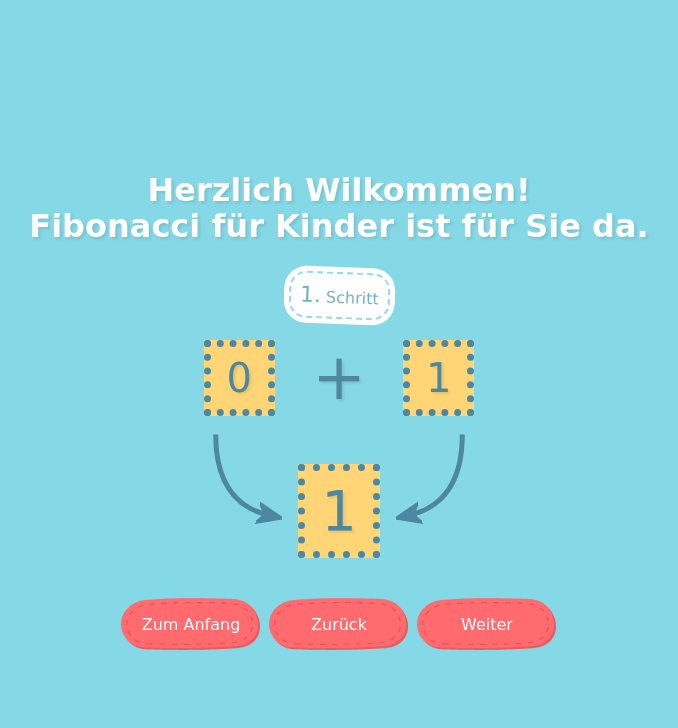
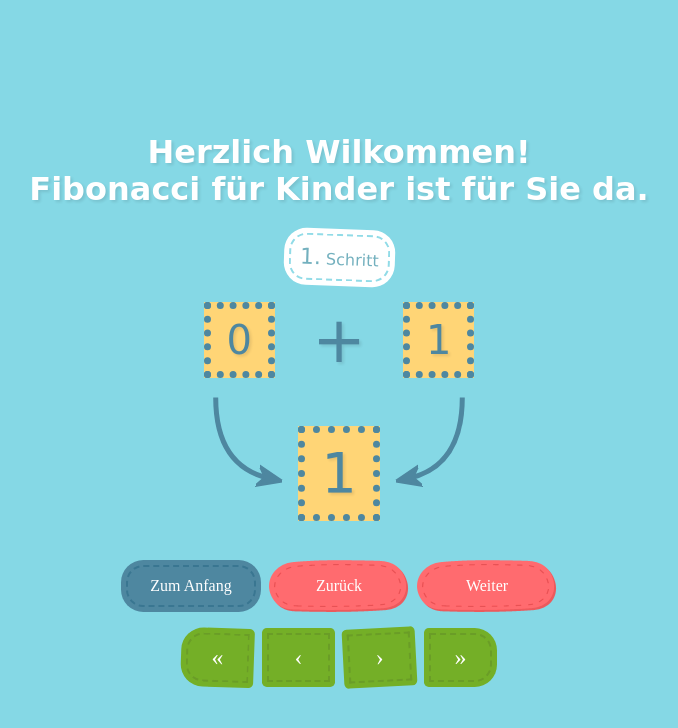
Before and after one commit to relnofollow/fibonacci-fuer-kinder, a website with bundled scripts: page index.html in a window 1280 px wide. Both pictures are taken after a click on the button "Zurück". Shown: the whole page, without its empty margins (301-979 px from the left). Built offline with nearby package versions, Linux system fonts and the light colour scheme; a web font is replaced by a local one.

Commit message:
Prepare radio buttons panel

```diff
--- /dev/null
+++ b/css/buttons.css
@@ -0,0 +1,61 @@
+button {
+    border: 0 none;
+    cursor: pointer;
+    display: block;
+    width: 140px;
+    height: 52px;
+    font-family: 'McLaren', cursive;
+    font-size: 16px;
+    color: #fff;
+    text-align: center;
+}
+
+button:hover {
+    opacity: 0.8;
+}
+
+.btn-dashed {
+    background-color: #4e87a0;
+    outline: 2px dashed #397691;
+    outline-offset: -7px;
+    padding: 1rem 1rem;
+    border-radius: 1.4rem;
+}
+
+.btn-red {
+    background: url(../images/bg_red-btn.png) no-repeat;
+}
+
+.btn-radio {
+    width: 73px;
+    height: 59px;
+    font-size: 24px;
+    outline: 2px dashed #6a9d27;
+    background-color: #74af27;
+}
+
+.btn-radio:not(:first-child):not(:last-child) {
+    border-radius: 0.3rem;
+}
+
+.btn-radio:first-child {
+    border-top-right-radius: 0.3rem;
+    border-bottom-right-radius: 0.3rem;
+    rotate: 2deg;
+}
+
+.btn-radio:nth-child(3) {
+    rotate: -3deg;
+}
+
+.btn-radio:last-child {
+    border-top-left-radius: 0.3rem;
+    border-bottom-left-radius: 0.3rem;
+}
+
+.btn-stop {
+    width: 94px;
+    height: 59px;
+    outline: 2px dashed #e95558;
+    background-color: #ff6b6f;
+}
--- a/css/style.css
+++ b/css/style.css
@@ -1,3 +1,5 @@
+@import url(buttons.css);
+
 * {
     box-sizing: border-box;
 }
@@ -23,32 +25,23 @@ h3 {
     font-family: 'McLaren', cursive;
 }
 
-/* TODO: structure by files */
-.btn {
-    border: 0 none;
-    cursor: pointer;
-    display: block;
-    width: 140px;
-    height: 52px;
-    font-family: 'McLaren', cursive;
-    font-size: 16px;
-    line-height: 52px;
+h1 {
     text-align: center;
 }
 
-.btn-red {
+.text-white {
     color: #fff;
-    background: url(../images/bg_red-btn.png) no-repeat;
+    text-shadow: 2px 2px 3px rgb(22 22 23 / 11%);
 }
 
-.btn-red:hover {
-    opacity: 0.8;
-}
-
-.panel-actions {
+.panel-step-btns {
     display: flex;
     align-items: center;
     justify-content: center;
+}
+
+.panel-step-btns > button:not(:last-child) {
+    margin-right: 0.5rem;
 }
 
 .panel-step {
@@ -285,6 +278,11 @@ h3 {
 
 .fib-hidden {
     opacity: 0;
+    pointer-events: none;
+}
+
+.fib-display-none {
+    display: none;
 }
 
 .fib-sign {
@@ -294,19 +292,9 @@ h3 {
 
 .panel-actions {
     transition: opacity 0.25s;
-}
-
-.panel-actions > .btn:not(:last-child) {
-    margin-right: 0.5rem;
-}
-
-h1 {
-    text-align: center;
-}
-
-.text-white {
-    color: #fff;
-    text-shadow: 2px 2px 3px rgb(22 22 23 / 11%);
+    display: flex;
+    flex-direction: column;
+    align-items: center;
 }
 
 .fib-num,
@@ -315,3 +303,20 @@ h1 {
     color: #4e87a0;
     text-shadow: 2px 2px 3px rgb(22 22 23 / 11%);
 }
+
+.radio-btns {
+    display: flex;
+    border-radius: 1.4rem;
+}
+
+.radio-btns > *:not(:last-child) {
+    margin-right: 0.5rem;
+}
+
+.panel-radio-btns {
+    margin-top: 1rem;
+}
+
+.panel-stop {
+    position: absolute;
+}
--- a/index.html
+++ b/index.html
@@ -42,7 +42,13 @@
                 </div>
 
                 <div class="panel-actions">
-                    <button type="button" class="btn btn-red fib-reset">
+                    <div class="panel-stop fib-display-none">
+                        <button type="button" class="btn-dashed btn-stop">
+                            Stop
+                        </button>
+                    </div>
+                    <div class="panel-step-btns">
+                        <button type="button" class="btn-dashed fib-reset">
                             Zum Anfang
                         </button>
                         <button type="button" class="btn btn-red fib-prev">
@@ -52,6 +58,39 @@
                             Weiter
                         </button>
                     </div>
+                    <div class="panel-radio-btns">
+                        <div class="radio-btns">
+                            <button
+                                type="button"
+                                class="btn-dashed btn-radio btn-back-extra"
+                                title="Zurück am schnellsten!"
+                            >
+                                «
+                            </button>
+                            <button
+                                type="button"
+                                class="btn-dashed btn-radio btn-back"
+                                title="Zurück schneller!"
+                            >
+                                ‹
+                            </button>
+                            <button
+                                type="button"
+                                class="btn-dashed btn-radio btn-ff"
+                                title="Weiter schneller!"
+                            >
+                                ›
+                            </button>
+                            <button
+                                type="button"
+                                class="btn-dashed btn-radio btn-ff-extra"
+                                title="Weiter am schnellsten!"
+                            >
+                                »
+                            </button>
+                        </div>
+                    </div>
+                </div>
             </div>
         </main>
         <script src="js/index.js" type="module"></script>
--- a/js/index.js
+++ b/js/index.js
@@ -17,10 +17,18 @@ import { FibCanvas } from './FibCanvas.js';
 })();
 
 function blockActionPanelWhileInProgress(promise) {
-    const actionsPanelDomElement = document.querySelector('.panel-actions');
-    actionsPanelDomElement.style.opacity = 0;
+    const btnStop = document.querySelector('.panel-stop');
+    const actionPanelDomElements = document.querySelectorAll(
+        '.panel-step-btns, .panel-radio-btns'
+    );
+
+    actionPanelDomElements.forEach((el) => el.classList.add('fib-hidden'));
+    btnStop.classList.remove('fib-display-none');
 
     promise.then(() => {
-        actionsPanelDomElement.style.opacity = 1;
+        actionPanelDomElements.forEach((el) =>
+            el.classList.remove('fib-hidden')
+        );
+        btnStop.classList.add('fib-display-none');
     });
 }
```
Lines whose indentation alone changed are shown as unchanged.
